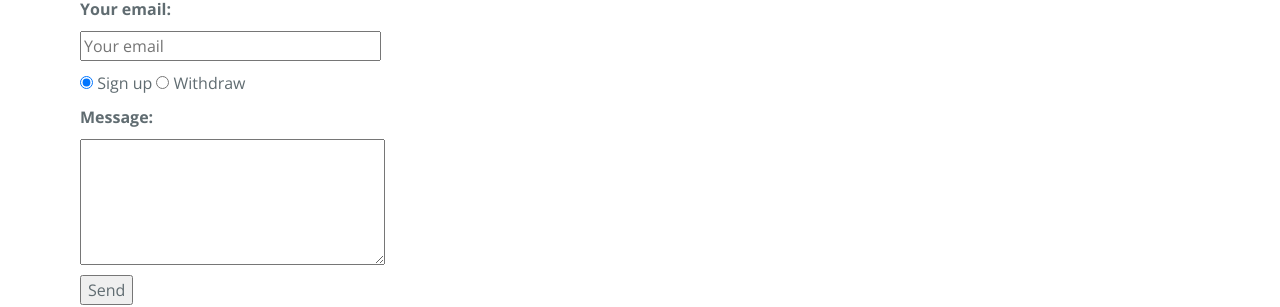
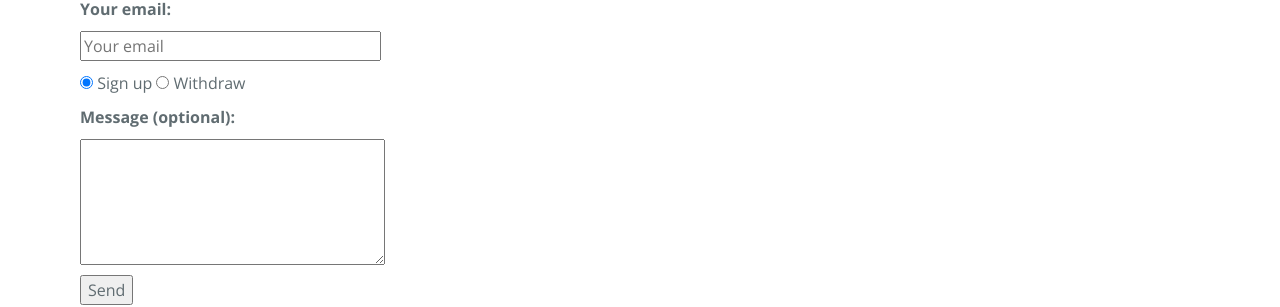
Before and after one commit to yucigou/codegoodworks, a Jekyll site: the page built from enrolment.md, in a window 1280 px wide. Shown: the part 398-705 px from the top of the page. Built offline with Jekyll 4.4.1, drawn with Linux system fonts in a browser that asks for light colours; nearby versions of some CDN libraries.

Commit message:
Add form validation

```diff
--- a/assets/js/enrolment.js
+++ b/assets/js/enrolment.js
@@ -2,3 +2,5 @@
   $(".nav li").removeClass("active");
   $('.nav #enrolment').addClass('active');
 });
+
+$("#application-form").validate();
--- a/enrolment.md
+++ b/enrolment.md
@@ -11,19 +11,19 @@
 Please fill the form to enrol in the course.
 </p>
 
-<form method="POST" action="http://formspree.io/brother.yuci@gmail.com">
+<form id="application-form" method="POST" action="http://formspree.io/brother.yuci@gmail.com">
 
   <input type="hidden" name="_subject" value="Application for course Jump-start HTML & CSS" />
   <label for="fullname">Your full name:</label>
-  <input type="text" name="fullname" placeholder="Your full name" size="30"/>
+  <input type="text" name="fullname" placeholder="Your full name" size="30" required/>
 
   <label for="email">Your email:</label>
-  <input type="email" name="_replyto" placeholder="Your email" size="30"/>
+  <input type="email" name="_replyto" placeholder="Your email" size="30" required/>
 
   <input type="radio" name="enrolment" value="signup" checked="checked"> Sign up
   <input type="radio" name="enrolment" value="withdraw"> Withdraw
 
-  <label for="message">Message:</label>
+  <label for="message">Message (optional):</label>
   <textarea name="message" id="message" placeholder="" rows="5" cols="31" maxlength="200"></textarea>
   <input type="text" name="_gotcha" style="display:none" />
   <button type="submit">Send</button>
```
